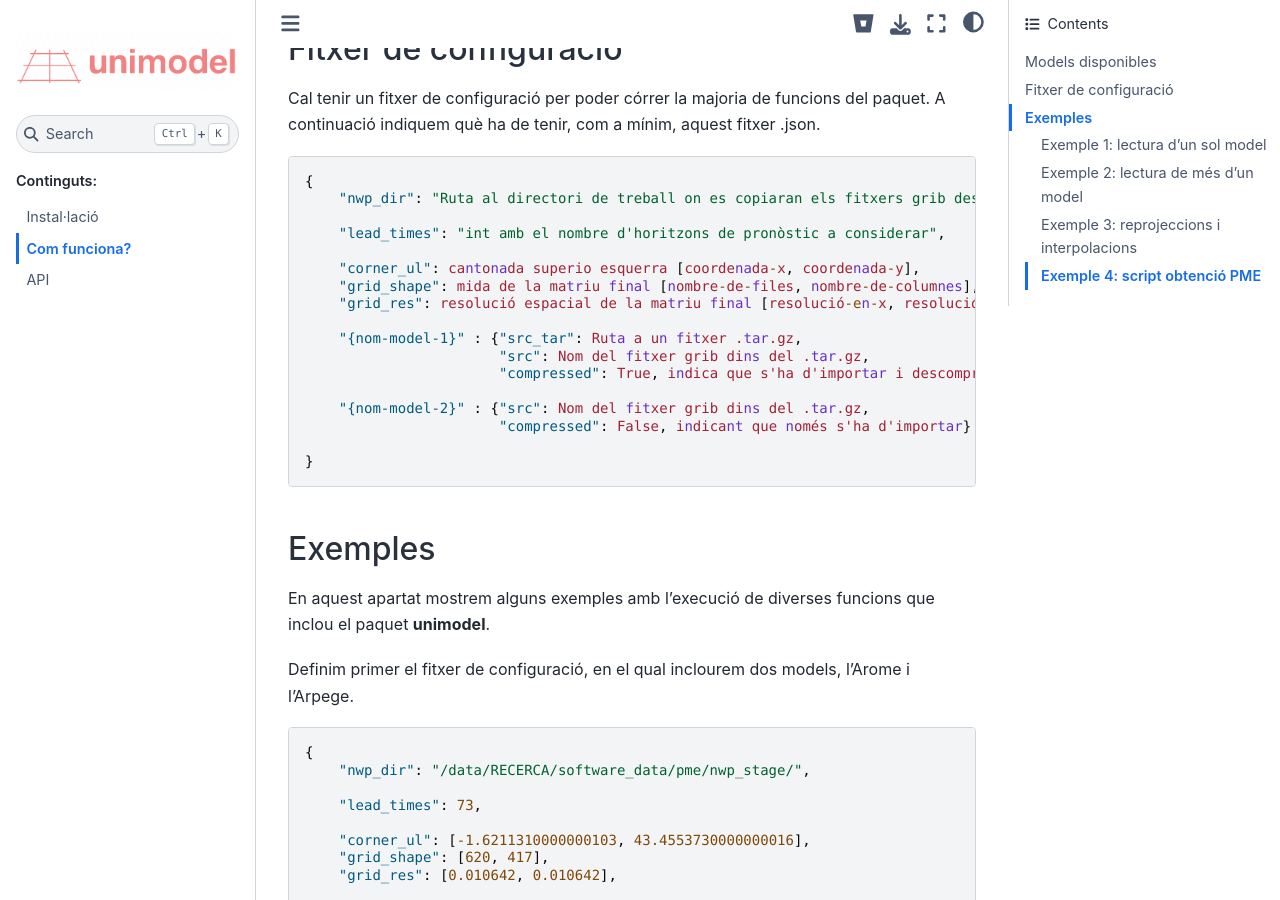
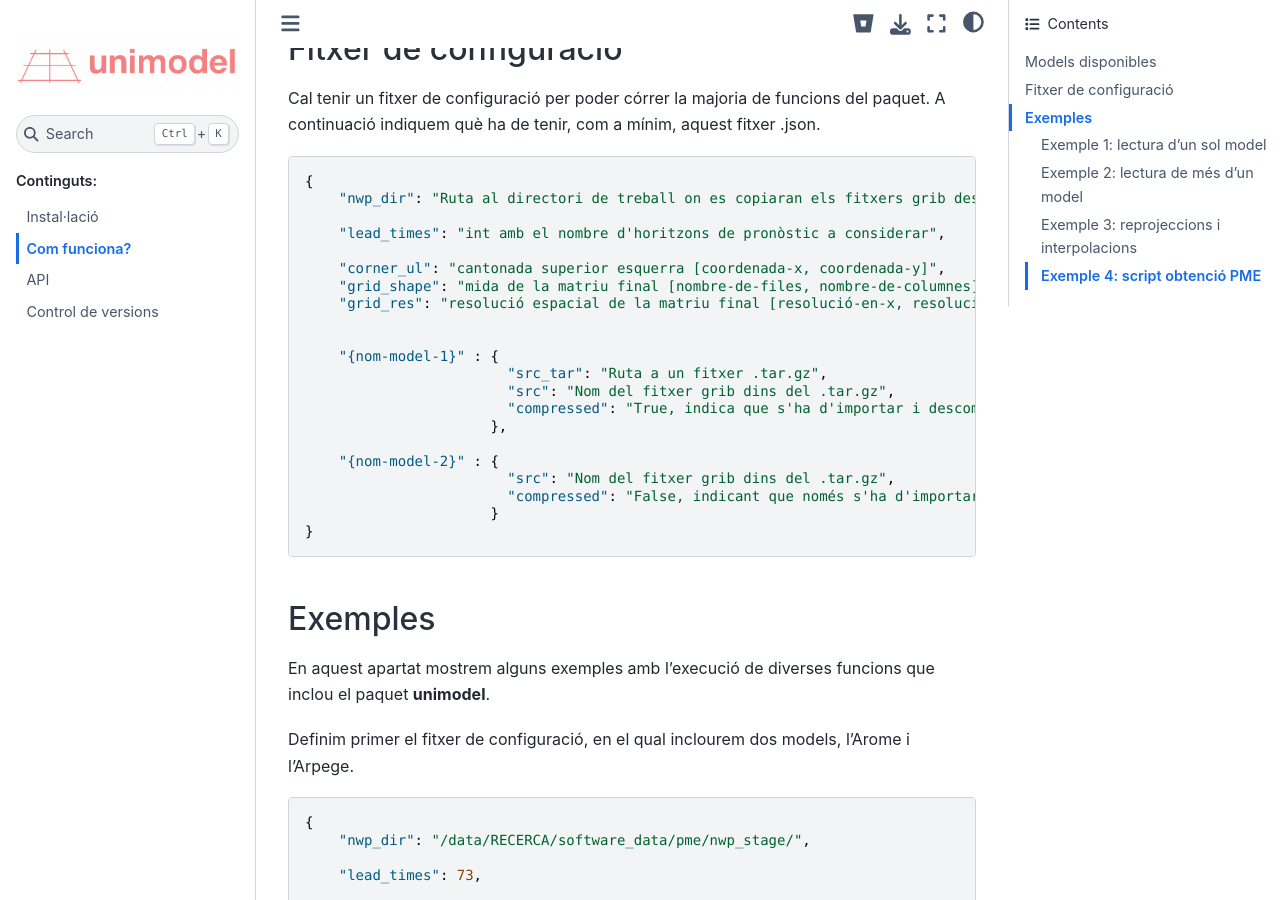
Before and after one commit to meteocat/unimodel, a Sphinx documentation site: the page built from docs/source/howto.rst, in a window 1280 px wide and 900 px high, scrolled down 987 px. Built offline with Sphinx 7.4.7 and the Sphinx Book theme 1.1.4, drawn with Linux system fonts in a browser that asks for light colours.

Commit message:
Docs - Apartat control de versions

```diff
--- a/docs/source/howto.rst
+++ b/docs/source/howto.rst
@@ -53,17 +53,21 @@
 
         "lead_times": "int amb el nombre d'horitzons de pronòstic a considerar",
 
-        "corner_ul": cantonada superio esquerra [coordenada-x, coordenada-y],
-        "grid_shape": mida de la matriu final [nombre-de-files, nombre-de-columnes],
-        "grid_res": resolució espacial de la matriu final [resolució-en-x, resolució-en-y]
+        "corner_ul": "cantonada superior esquerra [coordenada-x, coordenada-y]",
+        "grid_shape": "mida de la matriu final [nombre-de-files, nombre-de-columnes]",
+        "grid_res": "resolució espacial de la matriu final [resolució-en-x, resolució-en-y]",
 
-        "{nom-model-1}" : {"src_tar": Ruta a un fitxer .tar.gz,
-                           "src": Nom del fitxer grib dins del .tar.gz,
-                           "compressed": True, indica que s'ha d'importar i descomprimir}
 
-        "{nom-model-2}" : {"src": Nom del fitxer grib dins del .tar.gz,
-                           "compressed": False, indicant que només s'ha d'importar}
+        "{nom-model-1}" : {
+                            "src_tar": "Ruta a un fitxer .tar.gz",
+                            "src": "Nom del fitxer grib dins del .tar.gz",
+                            "compressed": "True, indica que s'ha d'importar i descomprimir"
+                          },
 
+        "{nom-model-2}" : {
+                            "src": "Nom del fitxer grib dins del .tar.gz",
+                            "compressed": "False, indicant que només s'ha d'importar"
+                          }
     }
 
 Exemples
--- a/docs/source/index.rst
+++ b/docs/source/index.rst
@@ -28,6 +28,7 @@
    installation
    howto
    api
+   vcontrol
 
 
 Índexs i taules
```
Also changed, not shown: docs/source/vcontrol.rst (added, +12 -0 lines), 1 other file.
